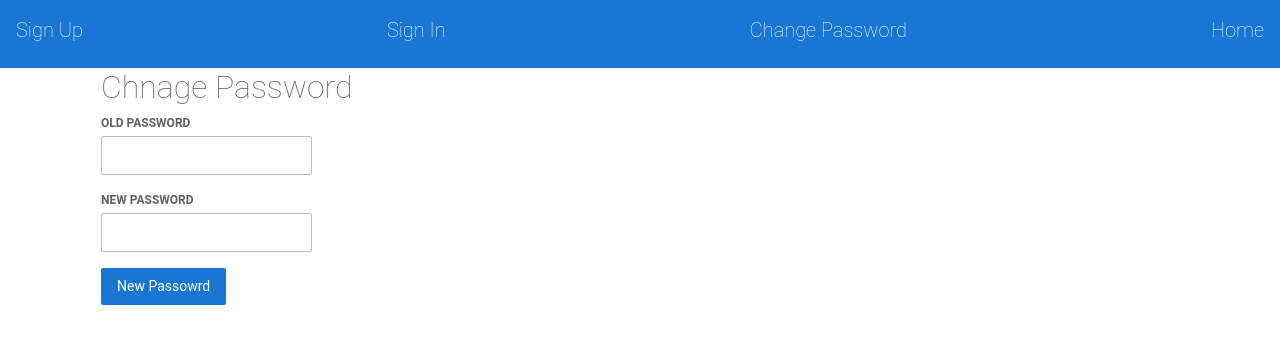
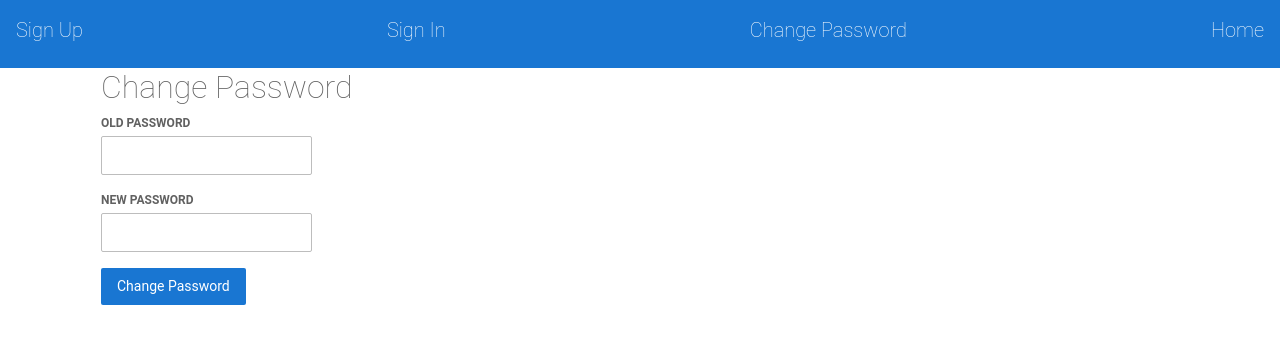
Before and after one commit to Angular-Squad/smart-save-client, an Angular app: page /change-pw in a window 1280 px wide. Shown: the top 344 px of the page. Built offline with nearby package versions, Linux system fonts and the light colour scheme.

Commit message:
Solved problem with the token

```diff
--- a/src/app/change-password/change-password.component.html
+++ b/src/app/change-password/change-password.component.html
@@ -1,4 +1,4 @@
-<h1>Chnage Password</h1>
+<h1>Change Password</h1>
 
 <form [formGroup]="changePasswordForm" (ngSubmit)="changePassword(changePasswordForm.value)">
 
@@ -14,6 +14,6 @@
     </label>
     <input id="new" type="password" formControlName="new">
   </div>
-  <button class="button" type="submit">New Passowrd</button>
+  <button class="button" type="submit">Change Password</button>
 
 </form>
--- a/src/app/sign-in/sign-in.component.ts
+++ b/src/app/sign-in/sign-in.component.ts
@@ -11,7 +11,7 @@ import {  AuthService } from './../services/auth.service'
 })
 
 export class SignInComponent implements OnInit {
-  signInForm
+  signInForm:any
   constructor(
     private authService: AuthService,
     private formBuilder: FormBuilder,
@@ -35,15 +35,15 @@ export class SignInComponent implements OnInit {
 
     this.authService.onSignIn({credentials})
       .subscribe(response => {
-        console.log("this is the response.user.token", response.user.token)
-        if(response.user.token){
-          localStorage.setItem('token', response.user.token)
+        console.log("this is the response.user.token", response['user'].token)
+        if(response['user'].token){
+          localStorage.setItem('token', response['user'].token)
         }
-        // if(response){
-        //   this.router.navigate(['/'])
-        // }else{
-        //   // throw an error
-        // }
+        if(response){
+          this.router.navigate(['/'])
+        }else{
+          // throw an error
+        }
         // this.router.navigate(['/'])
         window.alert("You signed in successfully")
       })
```
